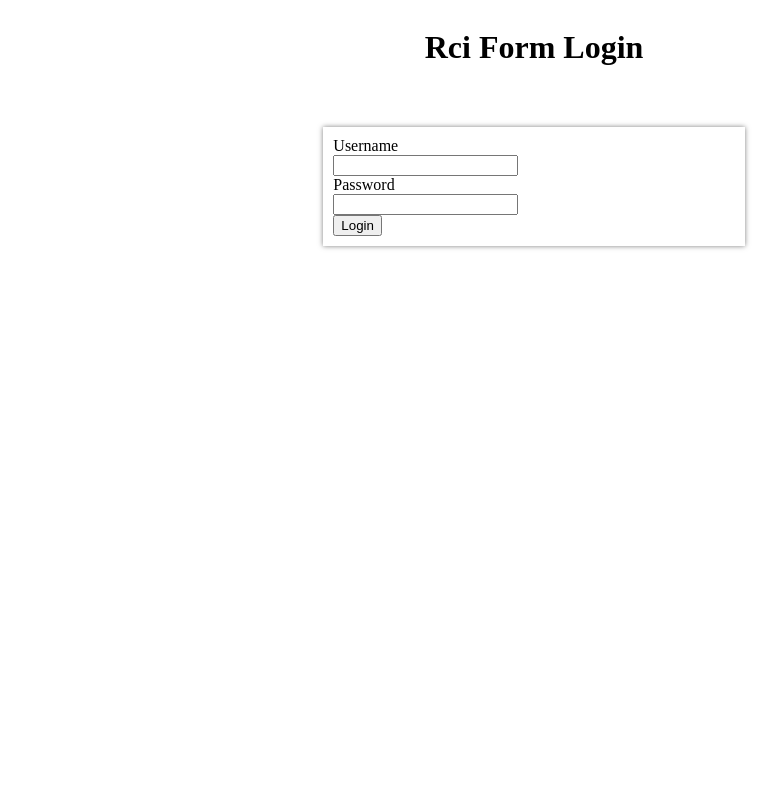
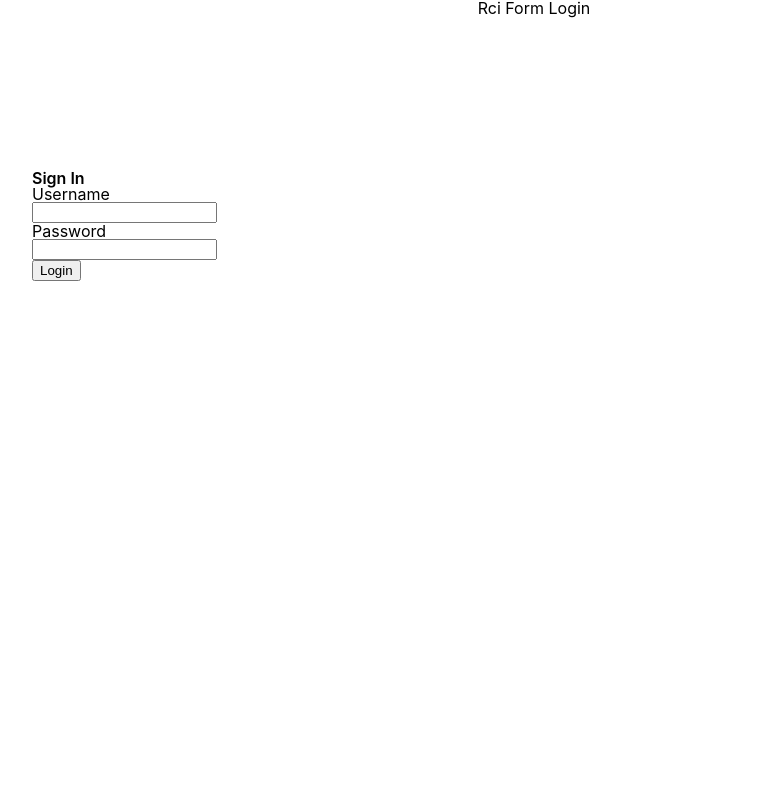
Before and after one commit to eanyanwu/mirthful-rcis, a Flask app: template mirthful_rcis/templates/login/login.html in a window 1280 px wide. Shown: the whole page, without its empty margins (106-885 px from the left). Run offline with Flask 2, Linux system fonts and the light colour scheme; the template is opened without the code that fills it, so the values that code supplies are empty.

Commit message:
Start to dive into the world of css
Nuf said. I'll be pushing pixels around for the next coming days.

```diff
--- a/mirthful_rcis/static/login.css
+++ b/mirthful_rcis/static/login.css
@@ -1,26 +1,37 @@
 body {
-    display: grid;
-    grid-template-columns: 1fr 1fr 1fr;
-    grid-template-rows: 1fr 1fr 1fr;
+    text-align: center;
 }
 
 header {
-    grid-column-end: 4;
-    grid-column-start: 1;
-    grid-row-end: 2;
-    grid-row-start: 1;
-    text-align: center;
+    height: 20%;
 }
 
 main {
-    box-shadow: 0px 0px 5px 0px rgba(0,0,0,0.5);
+    height: 60%;
+    margin: 0 auto;
     padding: 10px 10px;
-    grid-column-end: 3;
-    grid-column-start: 2;
-    grid-row-end: 3;
-    grid-row-start: 2;
+    text-align: left;
+    width: 80%;
 }
 
-main * {
+fieldset {
+    border: none;
+}
+
+legend {
+    font-weight: 600;
+}
+
+label {
     display: block;
 }
+
+footer {
+    height: 20%;
+}
+
+.username,
+.password {
+    border: 1px solid;
+    border-radius: 0px;
+}
--- a/mirthful_rcis/static/reset.css
+++ b/mirthful_rcis/static/reset.css
@@ -1,3 +1,57 @@
 * {
     box-sizing: border-box;
 }
+
+html, body {
+    overflow-x: hidden;
+}
+
+html, body, div, span, applet, object, iframe,
+h1, h2, h3, h4, h5, h6, blockquote, pre,
+a, abbr, acronym, address, big, cite, code,
+del, dfn, em, img, ins, kbd, q, s, samp,
+small, strike, strong, sub, sup, tt, var,
+b, u, i, center,
+dl, dt, dd, ol, ul, li,
+fieldset, form, label, legend,
+table, caption, tbody, tfoot, thead, tr, th, td,
+article, aside, canvas, details, embed,
+figure, figcaption, footer, header, hgroup,
+menu, nav, output, ruby, section, summary,
+time, mark, audio, video {
+	margin: 0;
+	padding: 0;
+	border: 0;
+	font-size: 100%;
+	font: inherit;
+	vertical-align: baseline;
+}
+
+/* HTML5 display-role reset for older browsers */
+article, aside, details, figcaption, figure,
+footer, header, hgroup, menu, nav, section {
+	display: block;
+}
+
+body {
+	line-height: 1;
+}
+
+ol, ul {
+	list-style: none;
+}
+
+blockquote, q {
+	quotes: none;
+}
+
+blockquote:before, blockquote:after,
+q:before, q:after {
+	content: '';
+	content: none;
+}
+
+table {
+	border-collapse: collapse;
+	border-spacing: 0;
+}
--- /dev/null
+++ b/mirthful_rcis/static/site.css
@@ -0,0 +1,10 @@
+html, body {
+    height: 100%;
+    min-height: 100%;
+    min-width: 100%;
+    width: 100%;
+}
+
+body {
+    font-family: -apple-system,BlinkMacSystemFont,"Segoe UI",Roboto,Oxygen-Sans,Ubuntu,Cantarell,"Helvetica Neue",sans-serif;
+}
--- a/mirthful_rcis/templates/base.html
+++ b/mirthful_rcis/templates/base.html
@@ -2,8 +2,9 @@
 <html lang="en">
 <head>
     <meta charset="utf-8">
-    <meta name="viewport" content="width=device-width, initial-scale=1">
+    <meta name="viewport" content="width=device-width, initial-scale=1.0, maximum-scale=1.0, user-scalable=0">
     <link rel="stylesheet" href="{{ url_for('static', filename='reset.css') }}" />
+    <link rel="stylesheet" href="{{ url_for('static', filename='site.css')  }}" />
     {% block css %}{% endblock %}
     <title>{% block title %}{% endblock %}</title>
 </head>
--- a/mirthful_rcis/templates/login/login.html
+++ b/mirthful_rcis/templates/login/login.html
@@ -10,15 +10,26 @@
 </header>
 
 <main>
-    <form id="login-form" action="/login" method="post">
-        <label for="username">Username</label>
-        <input id="username" name="username" type="text" value="{{ error.username }}"/>
+    <form id="login-form" action="{{ url_for('login.login') }}" method="post">
+        <fieldset>
+            <legend>Sign In</legend>
 
-        <label for="password">Password</label>
-        <input id="password" name="password" type="password" value="{{ error.password }}"/>
+            <div>
+                <label for="username">Username</label>
+                <input id="username" name="username" type="text" value="{{ error.username }}"/>
+            </div>
+
+            <div>
+                <label for="password">Password</label>
+                <input id="password" name="password" type="password" value="{{ error.password }}"/>
+            </div>
+
+        </fieldset>
 
         <output for="username password" name="login-error">{{ error.message }}</output>
         <button type="submit">Login</button>
     </form>
 </main>
+<footer>
+</footer>
 {% endblock %}
```
Also changed, not shown: mirthful_rcis/login_controller.py (+16 -6 lines), mirthful_rcis/rci_filter.py (deleted, +0 -43 lines), mirthful_rcis/rcicore.py (+44 -19 lines), mirthful_rcis/rcis_controller.py (+67 -5 lines), mirthful_rcis/templates/rcis/dashboard.html (+15 -2 lines), mirthful_rcis/templates/rcis/edit.html (added, +11 -0 lines), mirthful_rcis/templates/rcis/new.html (added, +37 -0 lines).
